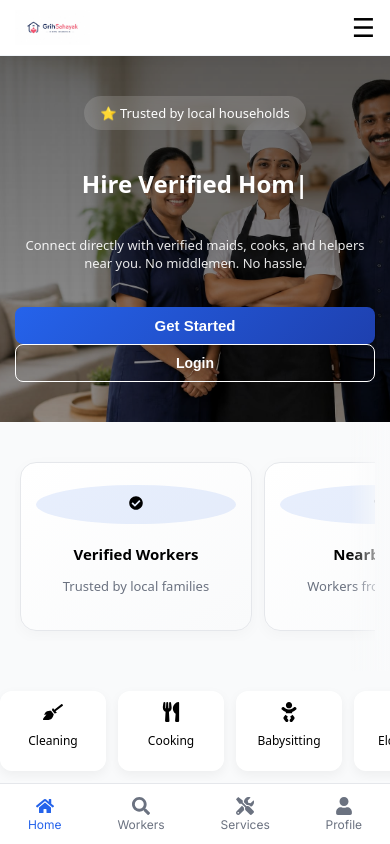
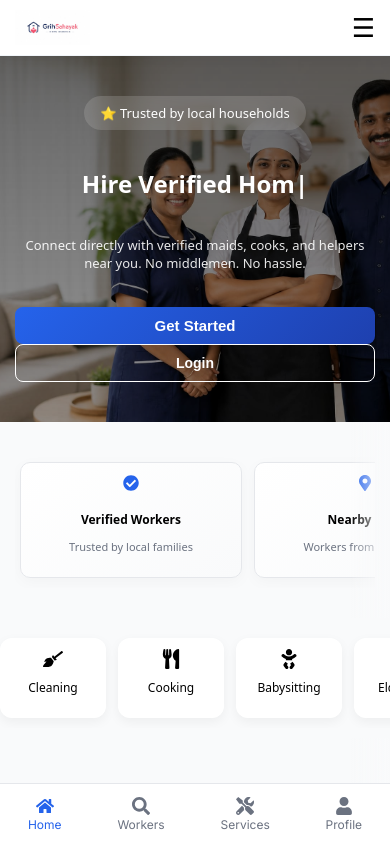
Before and after one commit to Gourmani/HomeBuddy, a React (Vite) app in the folder frontend/: page / in a window 390 px wide. Shown: the top 844 px of the page. Built offline with nearby package versions, Linux system fonts and the light colour scheme; no server answers.

Commit message:
Trust fixed

```diff
--- a/frontend/src/styles/home.css
+++ b/frontend/src/styles/home.css
@@ -177,6 +177,50 @@
 .trust-item:hover {
   transform: translateY(-6px);
   box-shadow: 0 12px 30px rgba(0,0,0,0.08);
+}
+
+
+.trust-item {
+  text-align: center;
+  padding: 12px 10px;
+  border-radius: 10px;
+  background: linear-gradient(145deg, #ffffff, #f9fafb);
+
+  border: 1px solid #e5e7eb;
+  transition: all 0.25s ease;
+
+  box-shadow: 0 4px 15px rgba(0,0,0,0.03);
+}
+.trust-icon {
+   width: 38px;
+  height: 38px;
+
+  display: contents;
+  align-items: center;
+  justify-content: center;
+
+  background: rgba(37, 99, 235, 0.1);
+  color: #2563eb;
+
+  border-radius: 50%;
+  font-size: 16px;
+
+  margin-bottom: 8px;
+}
+
+.trust-item:hover {
+  transform: translateY(-6px) scale(1.02);
+  box-shadow: 0 15px 40px rgba(37, 99, 235, 0.15);
+}
+ .trust-item h4 {
+  font-size: 12px;
+  font-weight: 600;
+  margin-bottom: 3px;
+}
+
+.trust-item p {
+  font-size: 11px;
+  color: #6b7280;
 }
 
 
@@ -561,6 +605,8 @@
     font-size: 12px;
     padding-left: 10px;
   }
+
+
   .trust-grid {
   display: flex;
   overflow-x: auto;
@@ -576,8 +622,8 @@
 
 .trust-item {
   text-align: center;
-  padding: 22px 15px;
-  border-radius: 16px;
+  padding: 12px 10px;
+  border-radius: 10px;
   background: linear-gradient(145deg, #ffffff, #f9fafb);
 
   border: 1px solid #e5e7eb;
@@ -586,9 +632,20 @@
   box-shadow: 0 4px 15px rgba(0,0,0,0.03);
 }
 .trust-icon {
+   width: 38px;
+  height: 38px;
+
+  display: contents;
+  align-items: center;
+  justify-content: center;
+
   background: rgba(37, 99, 235, 0.1);
-  padding: 10px;
+  color: #2563eb;
+
   border-radius: 50%;
+  font-size: 16px;
+
+  margin-bottom: 8px;
 }
 
 .trust-item:hover {
@@ -596,13 +653,13 @@
   box-shadow: 0 15px 40px rgba(37, 99, 235, 0.15);
 }
  .trust-item h4 {
-  font-size: 15px;
+  font-size: 12px;
   font-weight: 600;
-  margin-bottom: 5px;
+  margin-bottom: 3px;
 }
 
 .trust-item p {
-  font-size: 13px;
+  font-size: 11px;
   color: #6b7280;
 }
    .trust {
```
